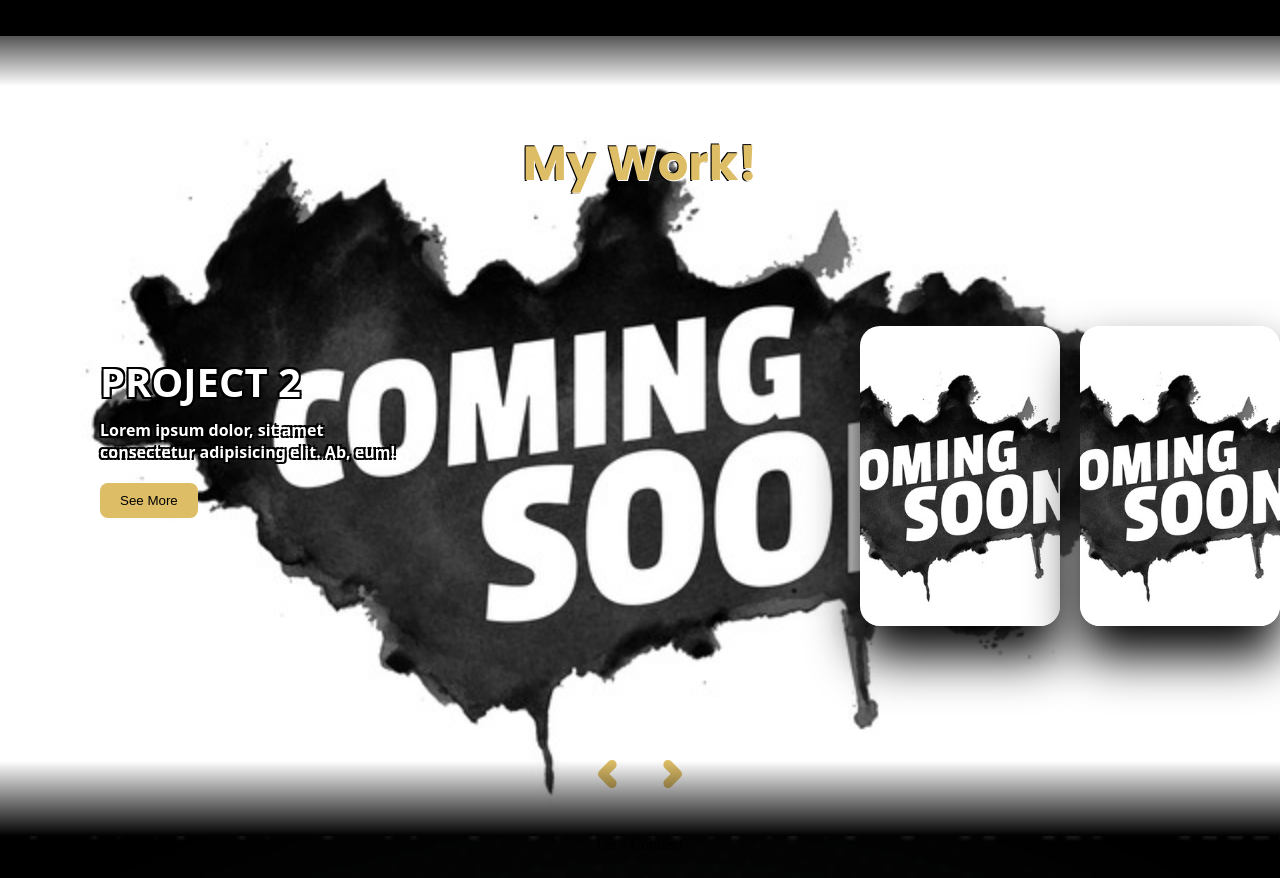
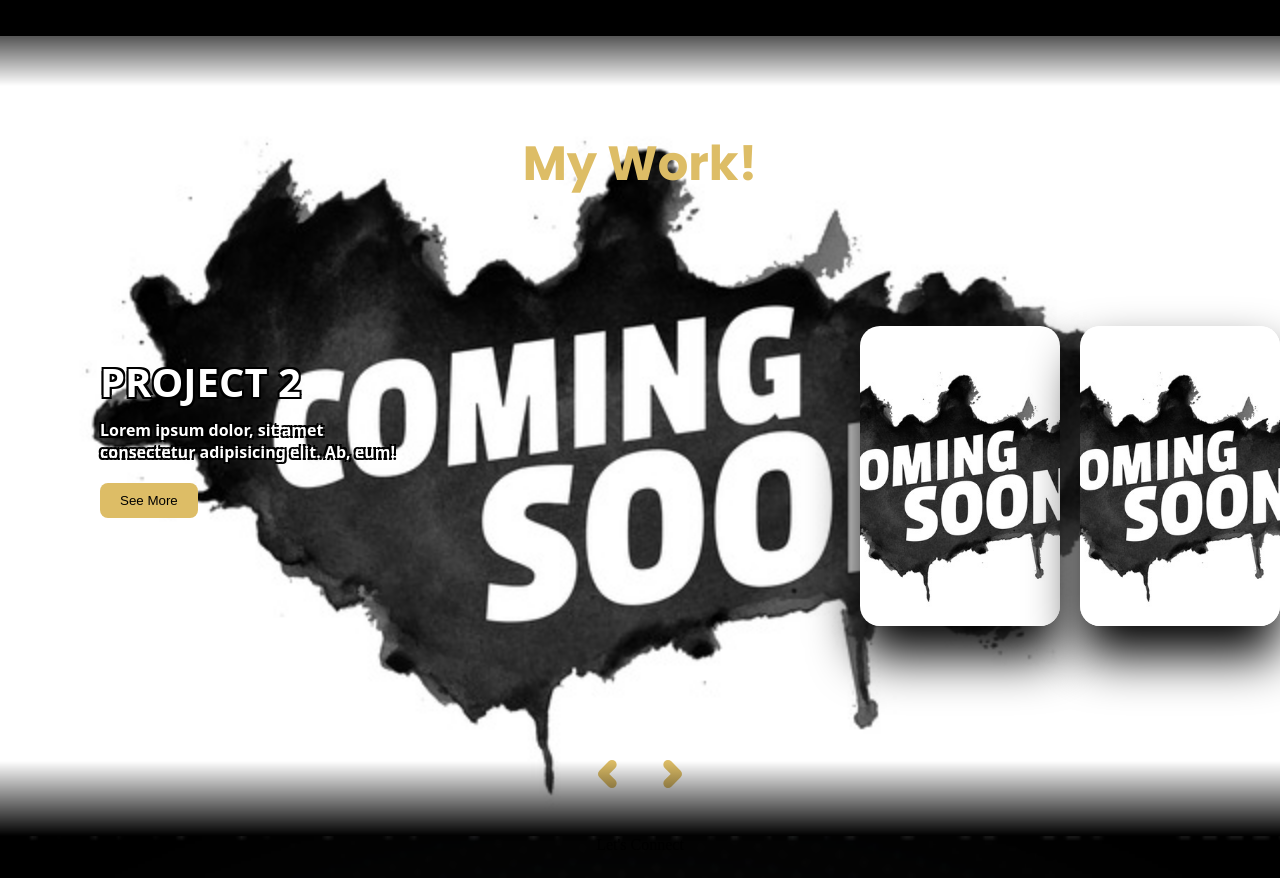
Before and after one commit to NisalkaJay/Portfolio, a React (Vite) app: page / in a window 1280 px wide. Shown: the part 2400-3278 px from the top of the page. Built offline with nearby package versions, Linux system fonts and the light colour scheme.

Commit message:
Updated Project.module.css with new styles

```diff
--- a/src/css/Project.module.css
+++ b/src/css/Project.module.css
@@ -38,13 +38,7 @@
     z-index: 10;
     margin-bottom: 30px;
     font-family: poppins;
-    border-color: #000000;
     font-size: 48px;
-    text-shadow:
-        1px 1px 0 #ffffff,
-        -1px -1px 0 #000000,
-        1px -1px 0 #ffffff,
-        -1px 1px 0 #000000;
 
 }
 
```
